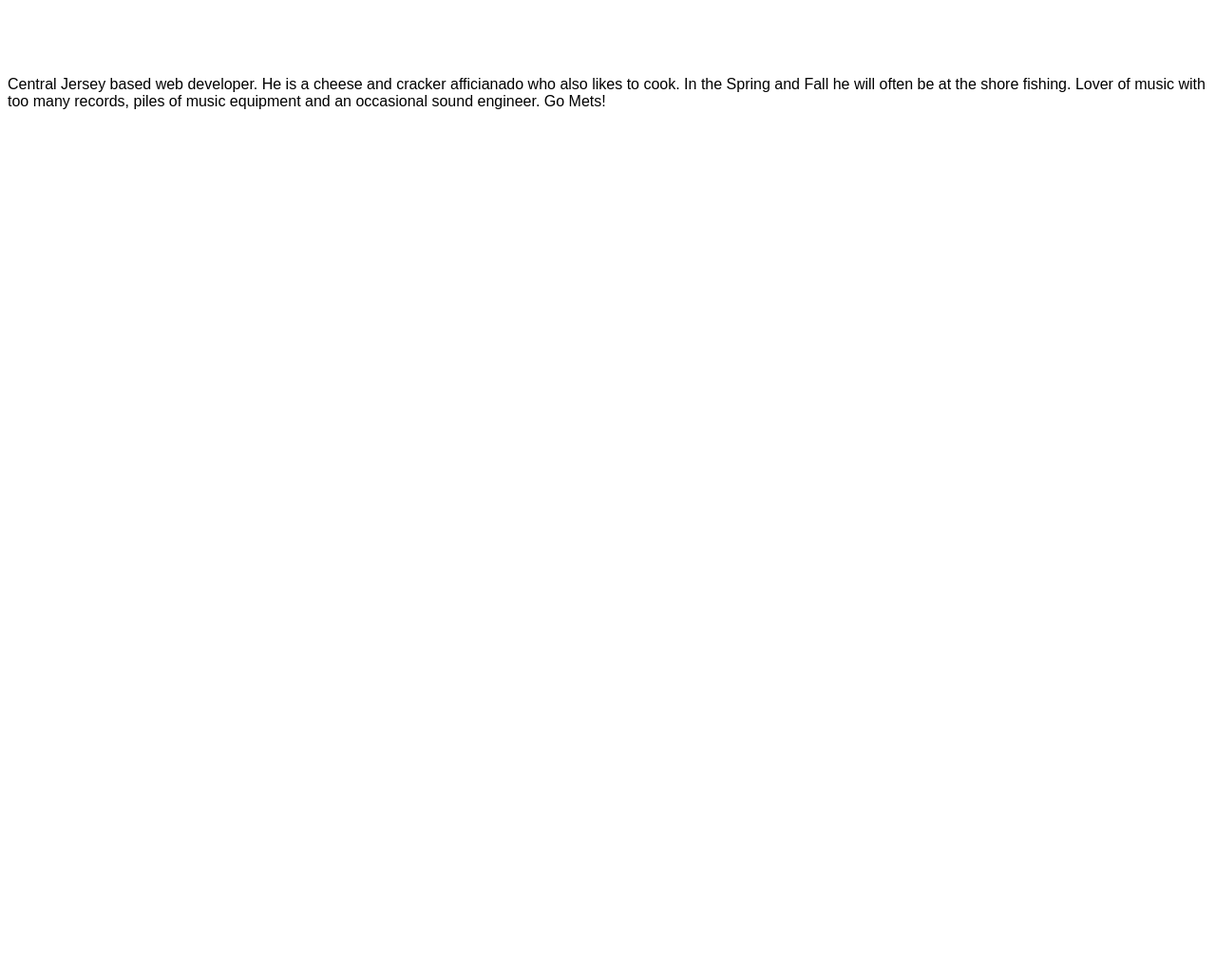
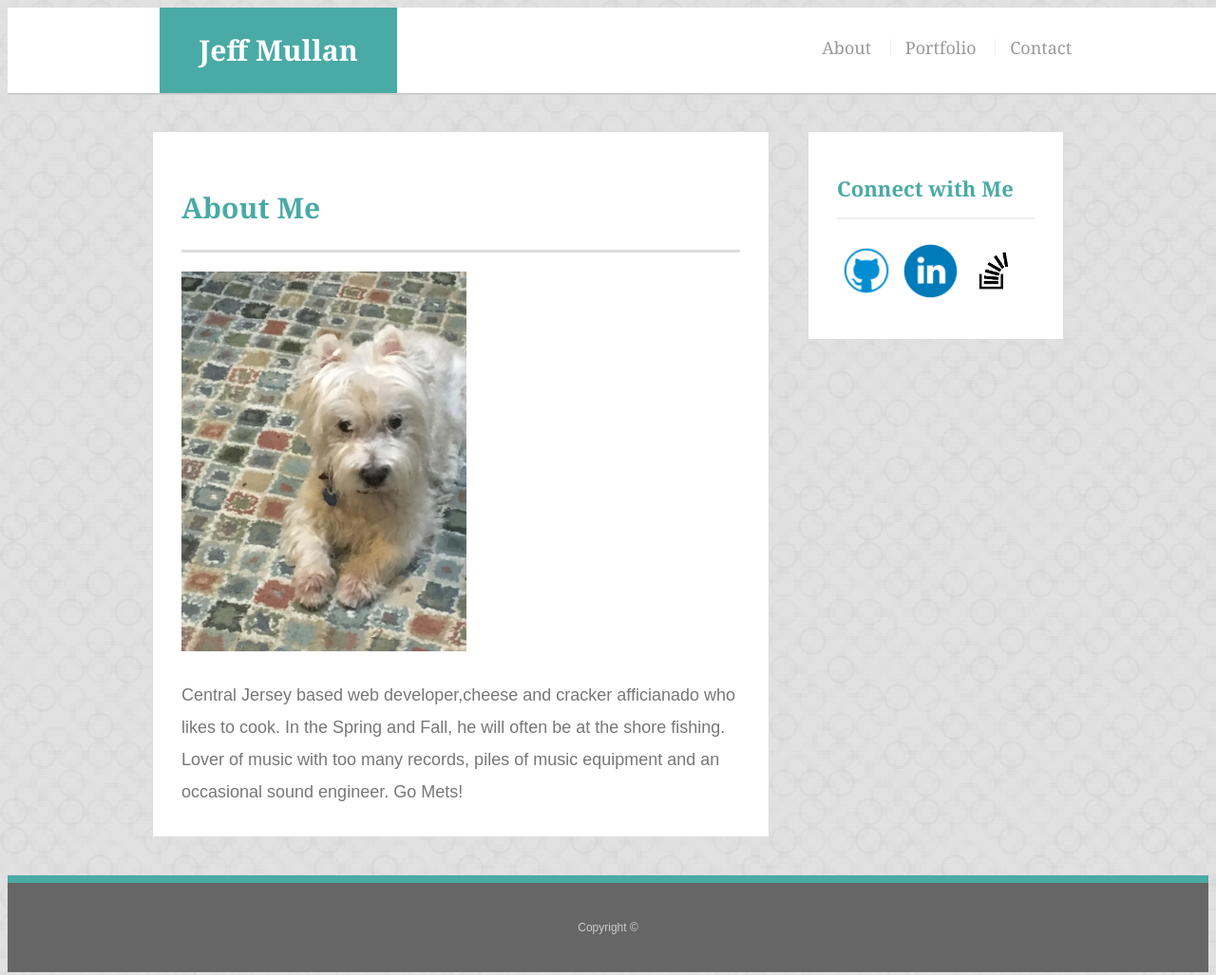
Before and after one commit to j-mullan/Basic-Portfolio-index.html, a plain HTML site: page index.html in a window 1280 px wide. Shown: the whole page at 95% size. Before the commit the page ends 800 px from the top, so only its background shows below. Drawn offline with Linux system fonts and the light colour scheme.

Commit message:
Comment Here

```diff
--- a/Assets/css/style.css
+++ b/Assets/css/style.css
@@ -1,22 +1,247 @@
 header {
   background:#ffffff;
   font-family: 'Georgia', Times,"Times New Roman", serif;
+  }
+
+body {
+  background-image:url(../Images/strange_bullseyes.png);
+  font-family: 'Arial', 'Helvetica Neue', Helvetica, sans-serif;
+  font-size:18px;
+  line-height: 34px;
+  color: #777;
 }
 
-body {
-  background-image:url(../css/Images/strange_bullseyes_@x2.png);
-  font-family: 'Arial', 'Helvetica Neue', Helvetica, sans-serif;
+* {
+  box-sizing: border-box;
+}
+
+/* general */
+
+.container {
+  width: 100%;
+  max-width: 960px;
+  margin: 0 auto;
+  clear: both;
+}
+
+h1,
+h2,
+h3,
+p {
+  margin-bottom: 20px;
+}
+
+p:last-child {
+  margin-bottom: 0;
+}
+h1,
+h2,
+h3 {
+  font-family: Georgia, Times, "Times New Roman", serif;
+  font-weight: 700;
+  color: #4aaaa5;
 }
 
 h1 {
-  color: white;
-  text-align: center;
+  padding-bottom: 20px;
+  font-size: 30px;
+  line-height: 49px;
+  border-bottom: 3px solid #ddd;
+}
+
+h2,
+h3 {
+  font-size: 22px;
 }
 
 p {
   font-family: 'Arial', 'Helvetica Neue', Helvetica, sans-serif;
+}
 
+/* header */
+
+#masthead {
+  position: fixed;
+  z-index: 99;
+  width: 100%;
+  margin: 0 0 30px;
+  overflow: auto;
+  color: #fff;
+  background: #fff;
+  border-bottom: 2px solid #ccc;
 }
+
+#logo {
+  float: left;
+  width: 250px;
+  height: 90px;
+  font-family: Georgia, Times, "Times New Roman", serif;
+  font-size: 30px;
+  font-weight: 700;
+  line-height: 90px;
+  color: #fff;
+  text-align: center;
+  text-decoration: none;
+  background: #4aaaa5;
+}
+
+nav {
+  float: right;
+  margin-top: 25px;
+}
+
+nav a {
+  display: inline-block;
+  padding-left: 15px;
+  margin-left: 15px;
+  line-height: 18px;
+  color: #999;
+  text-decoration: none;
+  border-left: 1px solid #efefef;
+}
+
+nav a:first-child {
+  border-left: 0 none;
+}
+
+/* footer */
+
 footer {
-  background-color: #ffffff;
+  padding: 30px 0;
+  clear: both;
+  font-size: 12px;
+  color: #fff;
+  color: #ccc;
+  text-align: center;
+  background: #666;
+  border-top: 8px solid #4aaaa5;
 }
+
+/* sidebar */
+
+.sidebar {
+  float: right;
+  width: 100%;
+  max-width: 270px;
+  padding: 30px;
+  margin-bottom: 20px;
+  background: #fff;
+  border: 1px solid #ddd;
+}
+
+h3,
+.sidebar h2 {
+  padding-bottom: 20px;
+  margin-bottom: 15px;
+  line-height: 22px;
+  border-bottom: 2px solid #eee;
+}
+
+.social {
+  width: 62px;
+  height: 62px;
+  margin-top: 8px;
+  margin-right: 5px;
+}
+
+.social:last-child {
+  margin-right: 0;
+}
+
+/* main */
+
+#main-container {
+  padding-top: 130px;
+}
+
+.main-section {
+  float: left;
+  width: 100%;
+  max-width: 650px;
+  padding: 30px;
+  margin: 0 0 40px;
+  background: #fff;
+  border: 1px solid #ddd;
+}
+
+/* portfolio page */
+
+.work {
+  position: relative;
+  float: left;
+  width: 274px;
+  margin: 20px 0 25px;
+  overflow: auto;
+}
+
+.work:nth-child(even) {
+  margin-right: 40px;
+}
+
+.work img {
+  width: 100%;
+  border: 0 none;
+  opacity: 0.8;
+}
+
+.work h3 {
+  position: absolute;
+  bottom: 20px;
+  width: 100%;
+  padding: 15px;
+  margin-bottom: 0;
+  font-weight: 300;
+  line-height: 30px;
+  color: #fff;
+  text-align: center;
+  background: #4aaaa5;
+  border-bottom: 0;
+}
+
+.auth-image {
+  float: left;
+  width: 200px;
+  height: auto;
+  margin-top: 10px;
+  margin-right: 25px;
+}
+
+/* contact page */
+
+#contact-form ul {
+  margin-bottom: 20px;
+}
+
+#contact-form li {
+  margin-bottom: 10px;
+}
+
+label,
+input[type=text],
+input[type=email],
+textarea {
+  display: block;
+  width: 100%;
+}
+
+input[type=text],
+input[type=email],
+textarea {
+  height: 35px;
+  padding: 0 10px;
+  font-size: 14px;
+  border: 1px solid #ddd;
+}
+
+textarea {
+  height: 200px;
+}
+
+input[type=submit] {
+  padding: 10px 30px;
+  font-size: 18px;
+  color: #fff;
+  cursor: pointer;
+  background: #4aaaa5;
+  border: 0 none;
+}
--- a/index.html
+++ b/index.html
@@ -7,10 +7,41 @@
   <meta name="viewport" content="width=device-width, initial-scale=1">
   <link rel="stylesheet" type="text/css" media="screen" href="Assets/css/style.css" />
 </head>
+<header id="masthead">
+  <div class="container">
+    <a href="index.html" id="logo">Jeff Mullan</a>
+    <nav>
+      <a href="index.html">About</a>
+      <a href="portfolio.html">Portfolio</a>
+      <a href="contact.html">Contact</a>
+    </nav>
+  </div>
+</header>
+
 <body>
 
-    <h1>Jeff Mullan</h1>
-    <p> Central Jersey based web developer. He is a cheese and cracker afficianado who also likes to cook. In the Spring and Fall he will often be at the shore fishing. Lover of music with too many records, piles of music equipment and an occasional sound engineer. Go Mets!</p>
+  <div id="main-container" class="container">
+    <section class="main-section">
+      <h1>About Me</h1>
+
+      <img src="assets/images/IMG_0037.jpg" class="portfolio-pic" alt="Jeff Mullan" height=400 width="300">
+    <p> Central Jersey based web developer,cheese and cracker afficianado who likes to cook. In the Spring and Fall, he will often be at the shore fishing. Lover of music with too many records, piles of music equipment and an occasional sound engineer. Go Mets!</p>
+    </section>
+
+    <section class="sidebar">
+      <div id="connect">
+        <h2>Connect with Me</h2>
+        <a href="#"><img src="assets/images/github-128.png" class="social" alt="GitHub" /></a>
+        <a href="#"><img src="assets/images/linkedin_circle_color-128.png" class="social" alt="LinkedIn" /></a>
+        <a href="#"><img src="assets/images/stack-128.png" class="social" alt="Stack Overflow" height="128" width="128"/></a>
+      </div>
+    </section>
+  </div>
+  <footer>
+    <div class="container">
+      Copyright &copy;
+    </div>
+  </footer>
 
 </body>
 </html>
```
Also changed, not shown: Assets/Images/IMG_0037.jpg (added), Assets/Images/github-128.png (added), Assets/Images/linkedin_circle_color-128.png (added), Assets/Images/stack-128.png (added), 2 other files.
